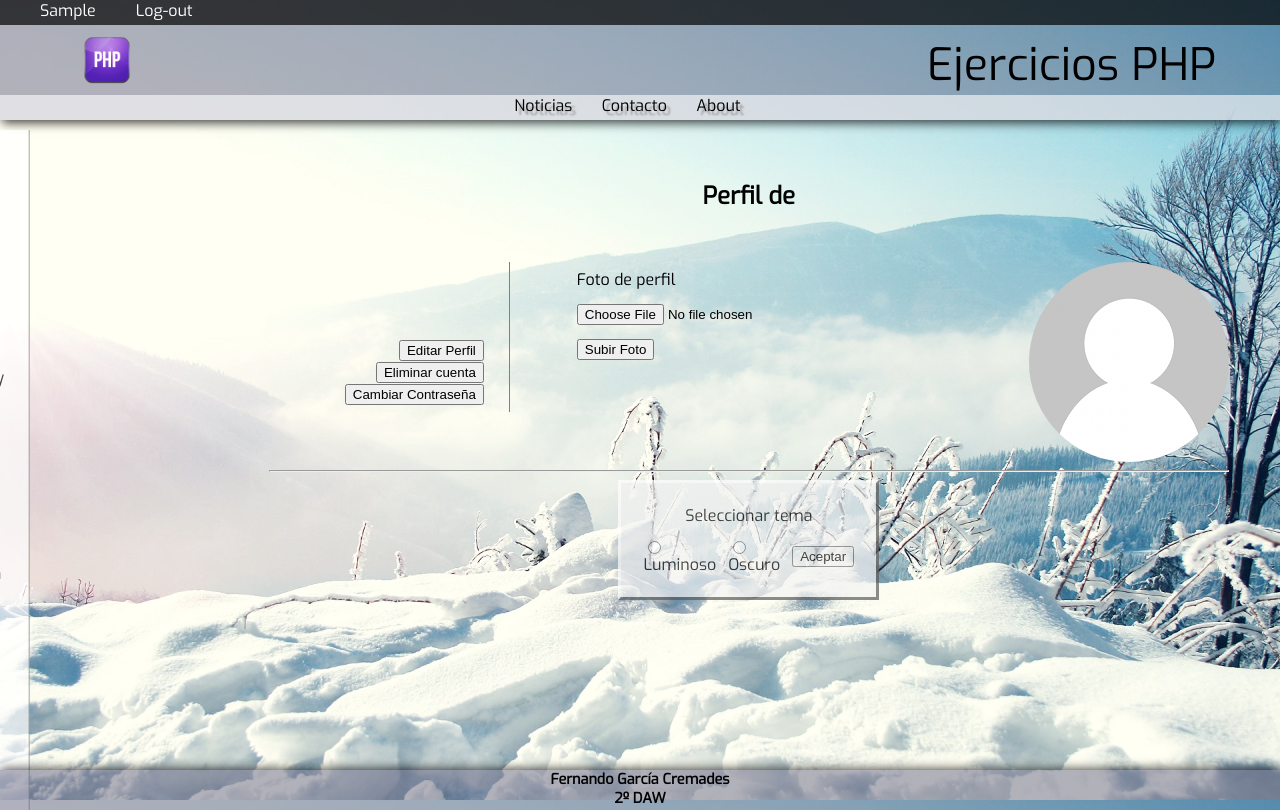
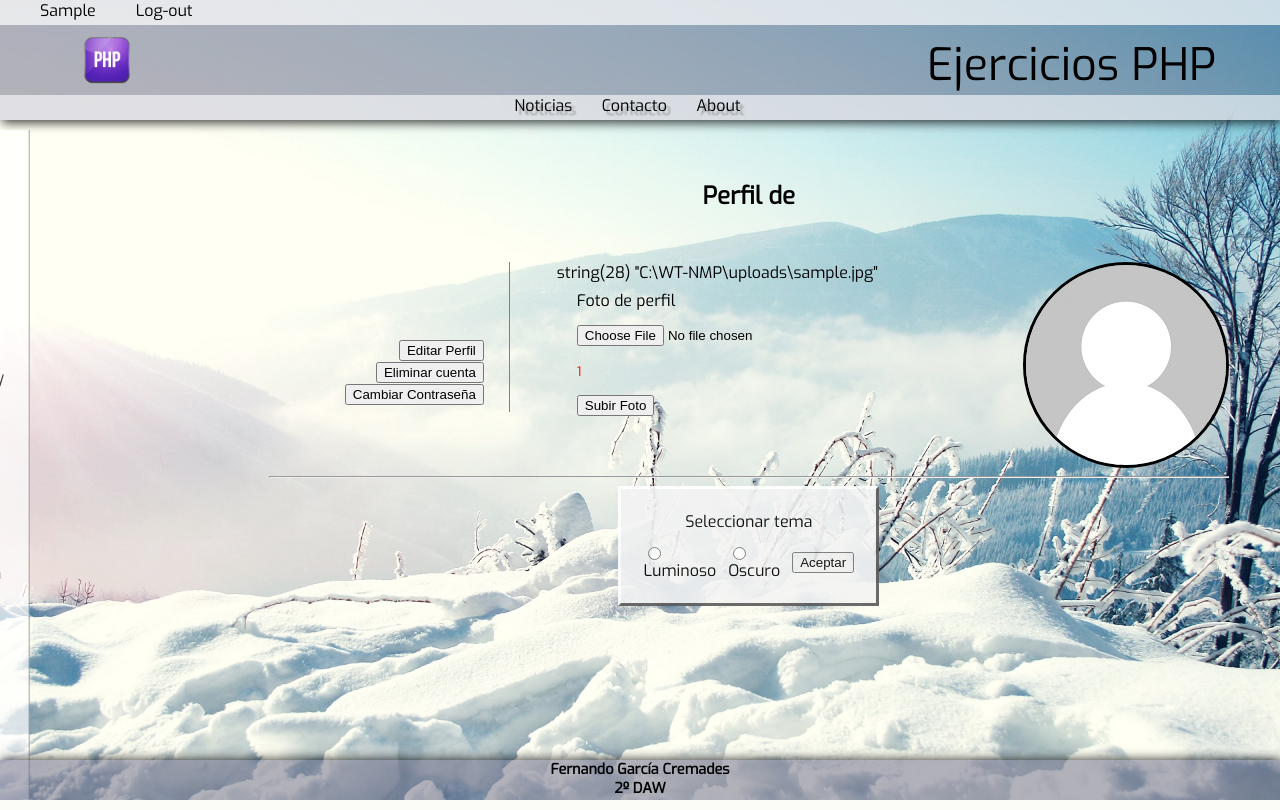
Before and after one commit to FrezReedz/learning, a PHP site: page /perfil.php?errores=1 in a window 1280 px wide. Run offline with PHP 8.4, Linux system fonts and the light colour scheme; the visitor is signed in with stand-in values (Sample User, id 1); data comes from the database, SQL or seed files in the repository; data that the repository does not hold is empty.

Commit message:
0.1.4
subida de foto perfil
tengo que cambiar función mostrar errores
tengo que implementar que se cargue la foto de perfil correctamente y
validaciones mime

```diff
--- a/includes/cabecera.php
+++ b/includes/cabecera.php
@@ -22,6 +22,7 @@ if (!isset($_SESSION["tema"])) {
 	</head>
 
 	<body>
+	<div class="container">
 		<header>
 			<div class="topbar">
 				<?php cargar_topbar();?>
@@ -37,7 +38,7 @@ if (!isset($_SESSION["tema"])) {
 			</div>
 		</header>
 
-		<div class="wrap">
+		<div class="cuerpo">
 		<aside>
 				<ul>
 					<li><a href="http://php.net/manual/es/" target="_blank">PHP.net Castellano</a></li>
--- /dev/null
+++ b/includes/error_foto.php
@@ -0,0 +1,4 @@
+
+<h2>No se pudo subir el archivo, lo siguientes errores fueron encontrados:</h2>
+<p><span class="errorform"><?php echo $errores("subida") ?></span></p>
+<p><a href="perfil.php">Volver a la página de perfil.</a></p>
--- a/includes/form_login.php
+++ b/includes/form_login.php
@@ -7,12 +7,12 @@
 		<tr>
 			<td><label for="login">Usuario</label></td>
 			<td><input type="text" name="login" placeholder="Nick o correo" <?= recordar("login"); ?> >
-			<span class="errorform"><?php mostrar_errores("login"); ?> </span>  </td>
+			<span class="errorform"><?php echo $errores["login"]; ?> </span>  </td>
 		</tr>
 		<tr>
 			<td><label for="contrasenya">Contraseña</label></td>
 			<td><input type="password" name="contrasenya" placeholder="Escriba su contraseña" value="">
-			<span class="errorform"><?php mostrar_errores("contrasenya"); ?> </span>   </td>
+			<span class="errorform"><?php echo $errores["contrasenya"]; ?> </span>   </td>
 		</tr>
 		<tr>
 			<td><input type="submit" name="logear" value="Entrar"></td>
--- /dev/null
+++ b/includes/formulario_foto.php
@@ -0,0 +1,12 @@
+<form action="<?=$_SERVER["PHP_SELF"];?>" method="POST" enctype="multipart/form-data">
+<ul class="fotoperfil">
+
+	<?php foto_perfil(); ?>
+
+	<li>Foto de perfil</li>
+	<input type="hidden" name="MAX_FILE_SIZE" value="2048000" />
+	<li><input type="file" name="foto"><span class="errorform"></li>
+	<li><span class="errorform"> <?php echo $error; ?></span></li>
+	<li><input type="submit" name="fotoperfil" value="Subir Foto"></li>
+</ul>
+</form>
--- a/includes/funciones.php
+++ b/includes/funciones.php
@@ -4,13 +4,6 @@
 function recordar($campo){
 	if(isset($_POST[$campo])) {
 		echo 'value = "' . trim($_POST[$campo]) . '"' ;
-	}
-}
-
-
-function mostrar_errores($campo){
-	if(isset($errores[$campo])) {
-		echo 'value = "' . trim($errores[$campo]) . '"' ;
 	}
 }
 
@@ -159,6 +152,49 @@ function cargar_topbar(){
 
 }
 
+
+
+function foto_perfil(){
+
+	$fichero = "C:\WT-NMP\uploads\\" . $_SESSION["login_user"] . ".jpg";
+	$nombre = "../../uploads/" . $_SESSION["login_user"] . ".jpg";
+	var_dump($fichero);
+
+	//$fichero = resize_image($fichero, 200, 200);
+
+	if (file_exists($fichero)) {
+		echo "<img id='fotoperfil' src='$nombre' alt='Ávatar'>";
+	}else{
+		echo "<img id='fotoperfil' src='includes/img/avatar.png' alt='por defecto'>";
+	}
+}
+/*
+function resize_image($file, $w, $h, $crop=FALSE) {
+    list($width, $height) = getimagesize($file);
+    $r = $width / $height;
+    if ($crop) {
+        if ($width > $height) {
+            $width = ceil($width-($width*abs($r-$w/$h)));
+        } else {
+            $height = ceil($height-($height*abs($r-$w/$h)));
+        }
+        $newwidth = $w;
+        $newheight = $h;
+    } else {
+        if ($w/$h > $r) {
+            $newwidth = $h*$r;
+            $newheight = $h;
+        } else {
+            $newheight = $w/$r;
+            $newwidth = $w;
+        }
+    }
+    $src = imagecreatefromjpeg($file);
+    $dst = imagecreatetruecolor($newwidth, $newheight);
+    imagecopyresampled($dst, $src, 0, 0, 0, 0, $newwidth, $newheight, $width, $height);
+
+    return $dst;
+}
 //actualmente sin usar
 /*
 function contador_visitas(){
--- a/includes/pie.php
+++ b/includes/pie.php
@@ -4,6 +4,7 @@
   	 <footer>
    			<span class="footer">Fernando García Cremades<br>2º DAW</span>
    	</footer>
+	</div>
   </body>
  </html>
 
--- a/includes/style/estilo.css
+++ b/includes/style/estilo.css
@@ -50,6 +50,7 @@ aside{
 	border-right: 1px solid gray;
 	background-color: #ffffff;
 	opacity: 0.7;
+	overflow: hidden;
 	transform: translateX(-87%);
 	transition: transform .4s ease-out;
 }
@@ -66,8 +67,8 @@ footer{
 	font-weight: 700;
 	background-color: rgba(100,100,129, 0.5);
 	width:100%;
-	height:5%;
-	position: relative;
+	height:40px;
+	position: absolute;
 	bottom:0;
 	left:0;
 	box-shadow: 1px -1px 10px 0px rgba(0,0,0,0.75);
@@ -97,7 +98,7 @@ table{
 	text-align: left;
 	padding: 15px;
 	margin: auto;
-	opacity: 0.7;
+	opacity: 0.9;
 }
 .login{
 	vertical-align: center;
@@ -174,6 +175,11 @@ a.nav{
 	margin: 0 25px 0 0px;
 	text-shadow: 4px 4px 2px rgba(150, 150, 150, 1);
 }
+a.cabecera{
+	color: black;
+	float: left;
+	margin: 0 0px 0 40px;
+}
 a:link {
     color: black;
 }
@@ -186,16 +192,11 @@ a:hover {
 a:active {
     color: blue;
 }
-a.cabecera{
-	color: white;
-	float: left;
-	margin: 0 0px 0 40px;
-}
 div.topbar{
 	display: inline-block;
 	height: 25px;
 	width: 100%;
-	background-color: rgba(0,0,0, 0.7);
+	background-color: rgba(255,255,255, 0.7);
 }
 div.nav{
 	margin: 0;
@@ -205,12 +206,19 @@ div.nav{
 	width: 100%;
 	background-color: rgba(255,255,255, 0.6);
 }
-div.wrap{
+div.container{
+	margin: 0;
+	padding: 0;
+	min-height:100%;
+	height: 100%;
+  	position:relative;
+}
+div.cuerpo{
 	height: 72%;
 	padding-top: 130px;
 	margin: 0;
 	clear: both;
-	padding-bottom: 5%;
+	padding-bottom: 40px;
 }
 input{
 	display: block;
@@ -238,5 +246,11 @@ br{
 }
 #fotoperfil{
 	float: right;
+	border: black 3px solid;
 	border-radius: 50%;
+	display: block;
+    max-width:200px;
+    max-height:200px;
+    width: 200px;
+    height: 200px;
 }
--- a/perfil.php
+++ b/perfil.php
@@ -17,17 +17,11 @@ include "includes/cabecera.php";
 	<input class="inline" type="button" name="borrar" value="Eliminar cuenta">
 	<input class="inline" type="button" name="cambiar_pass" value="Cambiar Contraseña"></li>
 </ul>
-<form action="<?=$_SERVER["PHP_SELF"];?>" method="POST">
-<ul class="fotoperfil">
 
-	<img id="fotoperfil" src="includes/img/avatar.png" alt="Ávatar">
-
-	<li>Foto de perfil</li>
-	<li><input type="file" name="foto"></li>
-	<li><input type="submit" name="fotoperfil" value="Subir Foto"></li>
-</ul>
-</form>
-
+<?php
+	$error = $_GET["errores"];
+	include "includes/formulario_foto.php";
+?>
 
 </article>
 <br>
@@ -44,7 +38,7 @@ include "includes/cabecera.php";
 </form>
 
 <?php
-
+$errores = [];
 //header redirije a la misma página actual, request uri, se necesita ob_start() para actualizar con los datos nuevos
 if(isset($_POST["tema"])){
 	if($_POST["cambiartema"] == "oscuro"){
@@ -58,5 +52,18 @@ if(isset($_POST["tema"])){
 	}
 }
 
+if(isset($_POST["fotoperfil"])){
+	var_dump($_FILES["foto"]);
+
+	include "includes/validar_foto.php";
+	if (!$errores) {
+		echo "<br>No hay errores en la foto";
+	}else{
+
+		//include "includes/error_foto.php";
+		header('Location: perfil.php?errores=' . $errores["subida"]);
+	}
+}
+
 
 include "includes/pie.php";
--- a/registro.php
+++ b/registro.php
@@ -20,6 +20,7 @@ if(!$_POST) {
 
 
 	}else{
+		var_dump($errores);
 		include "includes/formulario.php";
 	}
 
```
Also changed, not shown: includes/formulario.php (+7 -7 lines), includes/style/estilo_dark.css (+18 -4 lines), includes/validar_foto.php (added, +30 -0 lines).
